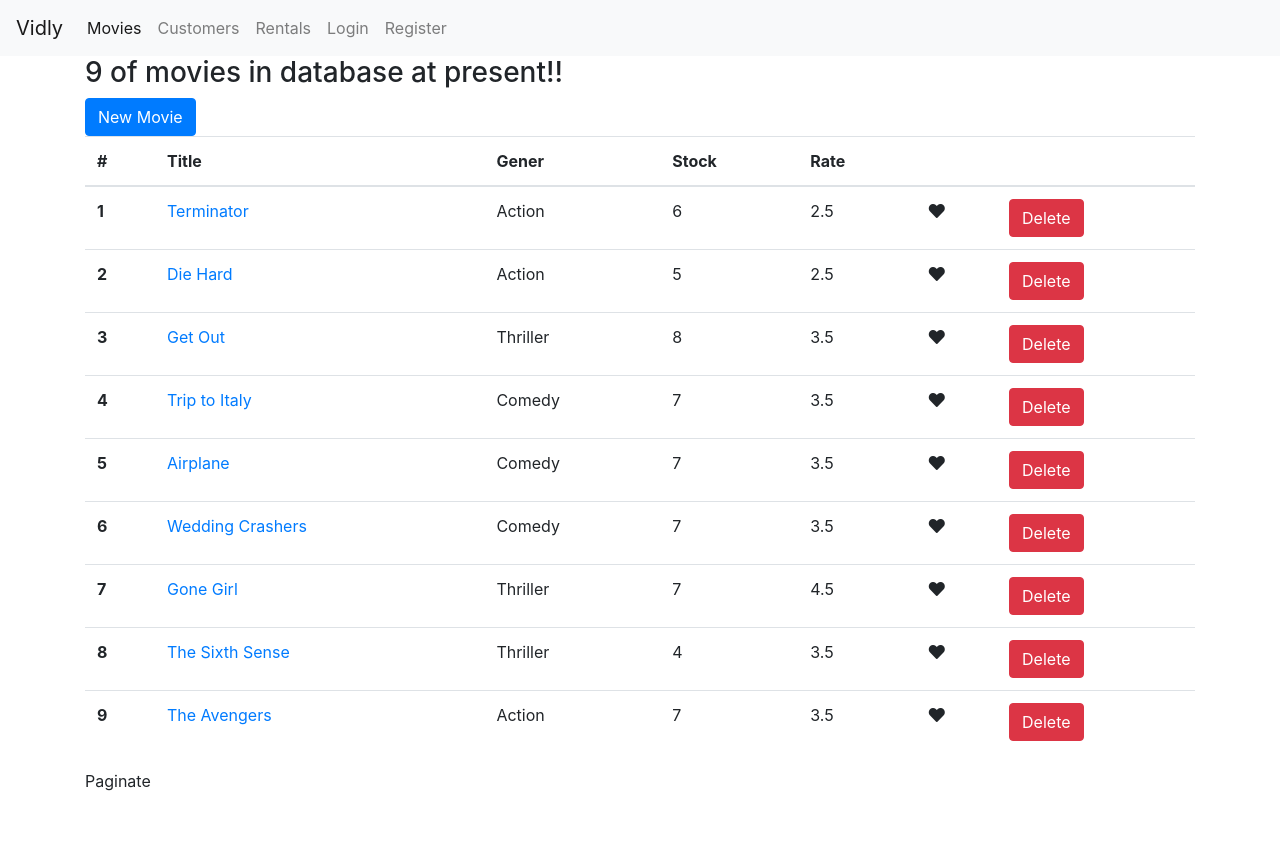
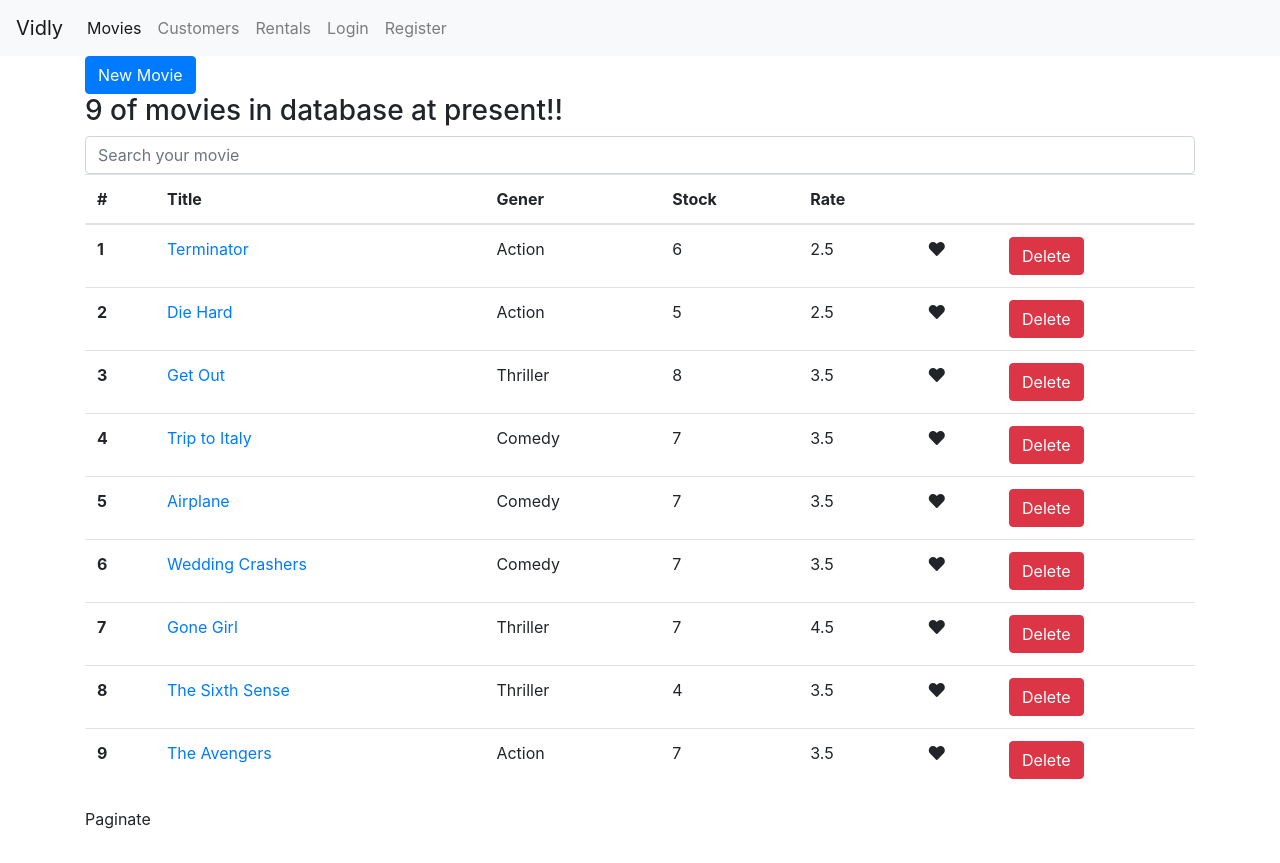
Before and after one commit to vishwas0459/react-app-demo, a React (Create React App) app: page /movies in a window 1280 px wide. Before the commit the page ends 825 px from the top, so only its background shows below. Built offline with nearby package versions, Linux system fonts and the light colour scheme.

Commit message:
added movie search box

```diff
--- a/src/components/movies.jsx
+++ b/src/components/movies.jsx
@@ -23,15 +23,38 @@ class Movies extends Component {
     history.push('/movie/new');
     console.log('history: ', history);
   };
+  handleSearchMovie = e => {
+    const search = e.currentTarget.value;
+    console.log('serach movie!!!');
+    const allMovies = [...this.state.movies];
+    let movies = [];
+    movies = allMovies.filter(am =>
+      am.title.toLowerCase().includes(search.toLowerCase())
+    );
+    console.log('miv', movies);
+    if (!search.length) {
+      movies = getMovies();
+    }
+    this.setState({ movies: movies });
+  };
+
   render() {
     const { length: movieCount } = this.state.movies;
     if (movieCount === 0) return <p>There are no movies in database!</p>;
     return (
       <div>
-        <h3> {movieCount} of movies in database at present!!</h3>
         <Link to='/movie/new' className='btn btn-primary'>
           New Movie
         </Link>
+        <h3> {movieCount} of movies in database at present!!</h3>
+
+        <input
+          type='text'
+          placeholder='Search your movie'
+          name='searchMovie'
+          className='form-control'
+          onChange={this.handleSearchMovie}
+        />
         <table className='table table-hover'>
           <thead>
             <tr>
```
